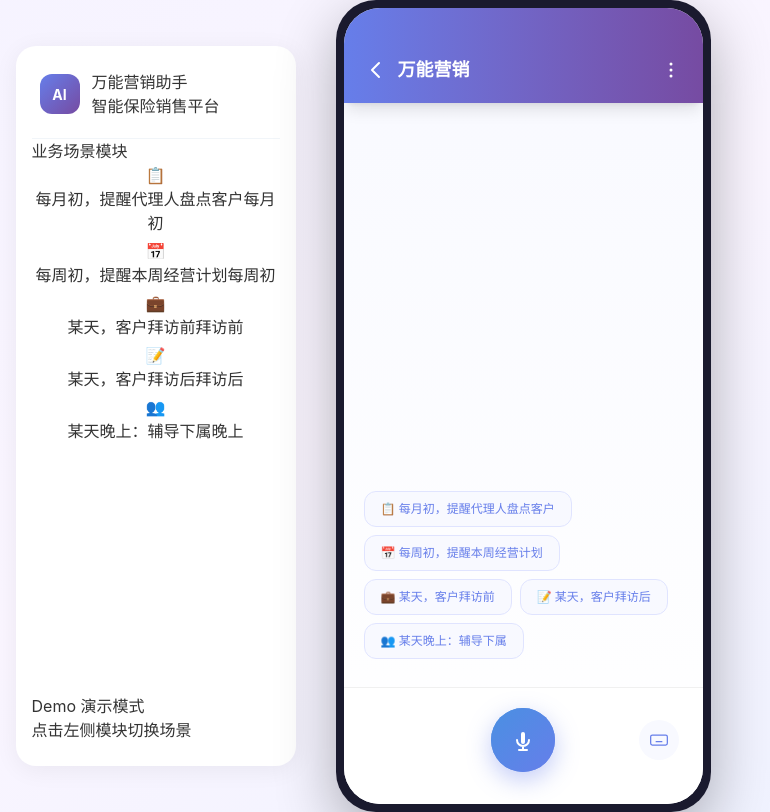
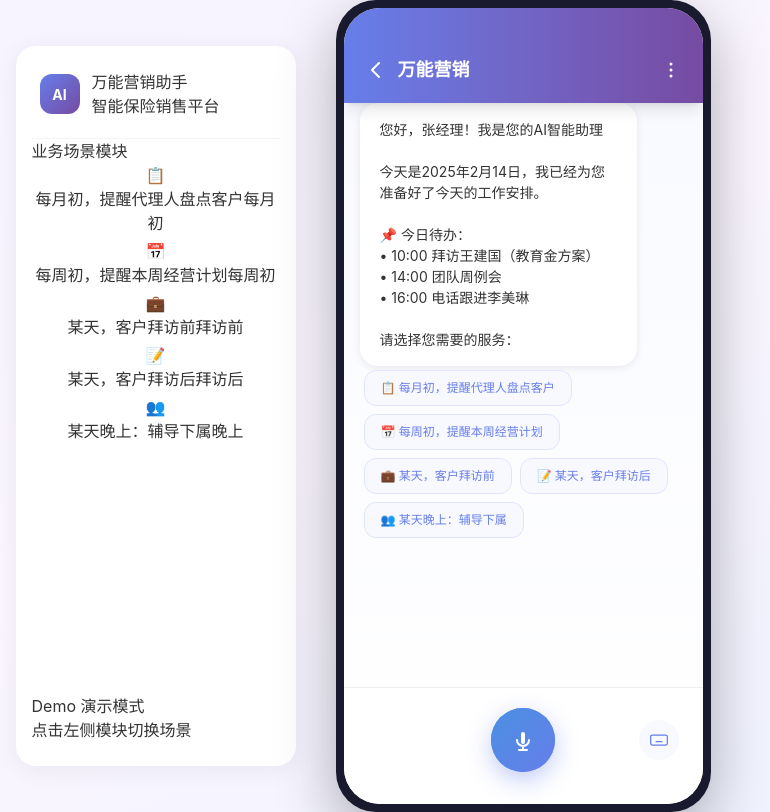
Before and after one commit to LKoracle/SX102, a React (Vite) app: page / in a window 1280 px wide. Shown: the whole page, without its empty margins (277-1047 px from the left). Built offline with nearby package versions, Linux system fonts and the light colour scheme.

Commit message:
Update MessageBubble.tsx

```diff
--- a/src/components/MessageBubble.tsx
+++ b/src/components/MessageBubble.tsx
@@ -145,7 +145,7 @@ export function MessageBubble({ message, onSpeak }: MessageBubbleProps) {
   }
 
   return (
-    <div className="mb-[400px] animate-slide-in-left" style={{ paddingLeft: '16px', paddingRight: '16px' }}>
+    <div className="mb-[4px] animate-slide-in-left" style={{ paddingLeft: '16px', paddingRight: '16px' }}>
       {message.type === 'text' ? (
         <div className="max-w-[85%] bg-white rounded-[18px] px-5 py-4 shadow-[0_2px_8px_rgba(0,0,0,0.08)]">
           {renderContent()}
```
